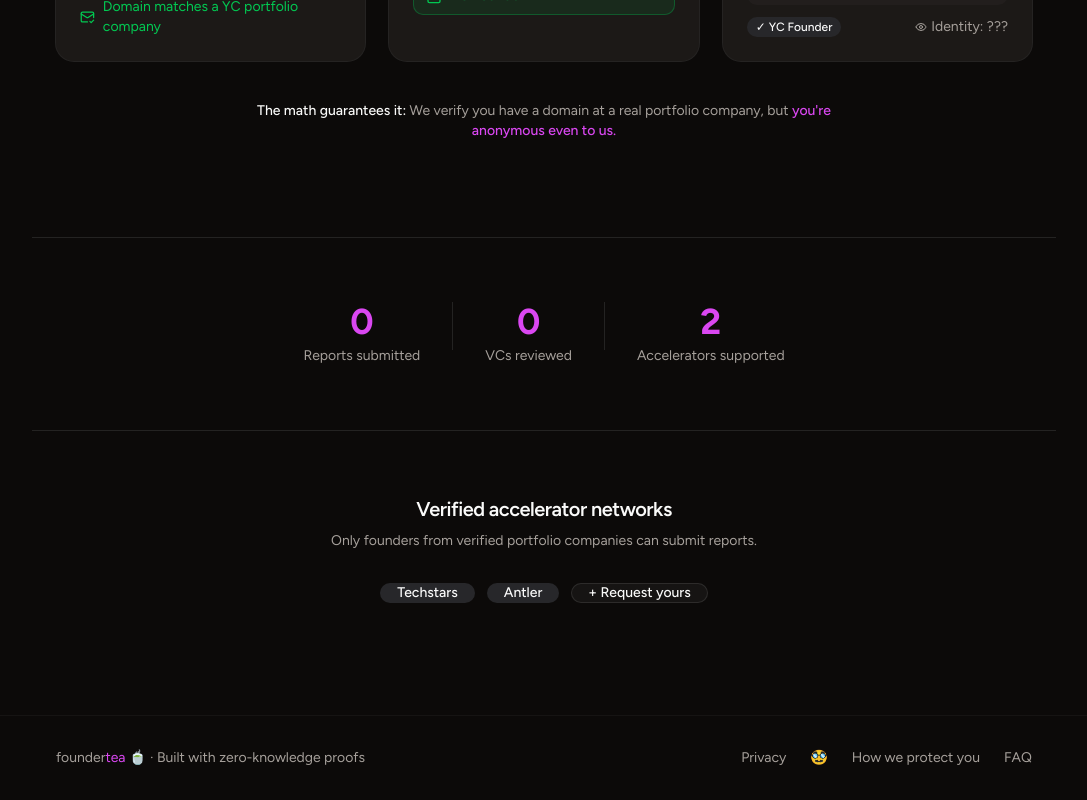
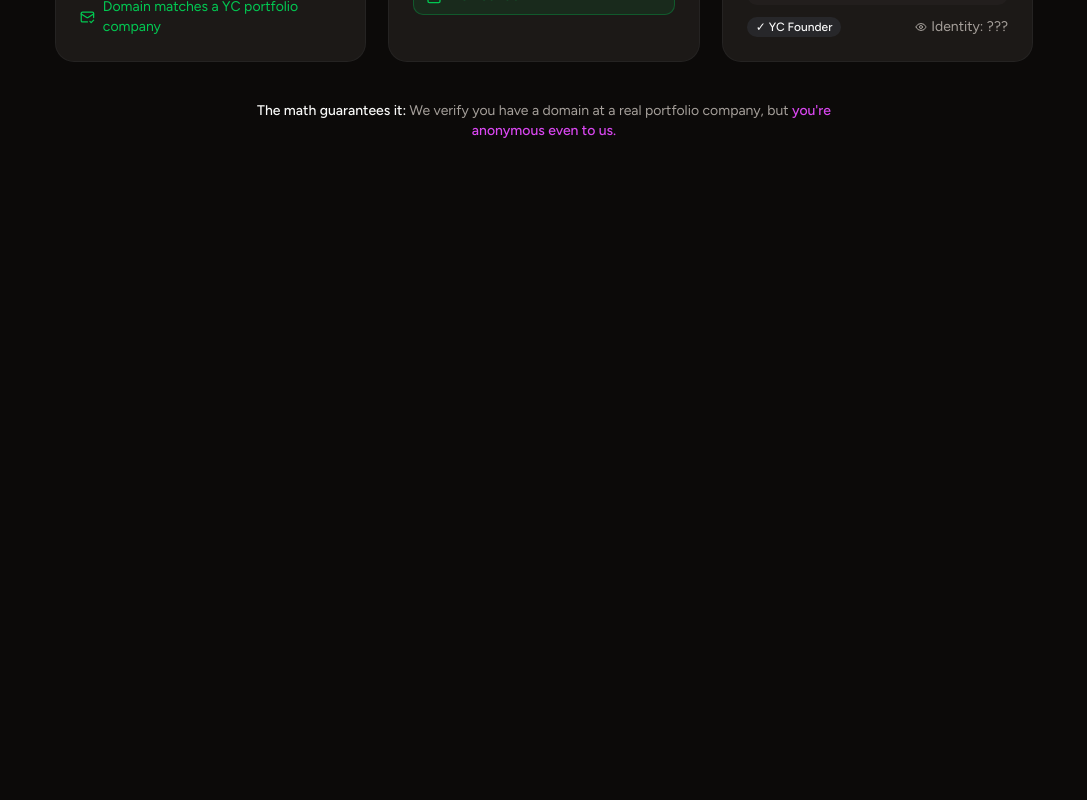
Before and after one commit to Joshuatanderson/founder-tea, a Next.js app: page / in a window 1280 px wide. Shown: the part 989-1789 px from the top of the page, without its empty margins (96-1183 px from the left). After the commit the page ends 1226 px from the top, so only its background shows below. Built offline with nearby package versions, Linux system fonts and the light colour scheme.

Commit message:
feat: removed the bottoms

```diff
--- a/src/app/page.tsx
+++ b/src/app/page.tsx
@@ -15,11 +15,6 @@ import {
   EyeOff,
   Lock,
 } from "lucide-react";
-
-const accelerators = [
-  { name: "Techstars", slug: "techstars" },
-  { name: "Antler", slug: "antler" },
-];
 
 export default function Home() {
   return (
@@ -170,82 +165,6 @@ export default function Home() {
           <span className="text-primary font-medium">you're anonymous even to us.</span>
         </p>
       </section>
-
-      <Separator className="mx-auto max-w-5xl" />
-
-      {/* Stats */}
-      <section className="mx-auto max-w-5xl px-6 py-16">
-        <div className="flex flex-wrap items-center justify-center gap-8 text-center">
-          <div>
-            <div className="text-4xl font-bold text-primary">0</div>
-            <div className="mt-1 text-sm text-muted-foreground">
-              Reports submitted
-            </div>
-          </div>
-          <Separator orientation="vertical" className="h-12 hidden sm:block" />
-          <div>
-            <div className="text-4xl font-bold text-primary">0</div>
-            <div className="mt-1 text-sm text-muted-foreground">
-              VCs reviewed
-            </div>
-          </div>
-          <Separator orientation="vertical" className="h-12 hidden sm:block" />
-          <div>
-            <div className="text-4xl font-bold text-primary">2</div>
-            <div className="mt-1 text-sm text-muted-foreground">
-              Accelerators supported
-            </div>
-          </div>
-        </div>
-      </section>
-
-      <Separator className="mx-auto max-w-5xl" />
-
-      {/* Accelerator Badges */}
-      <section className="mx-auto max-w-5xl px-6 py-16">
-        <h2 className="text-center text-xl font-semibold tracking-tight">
-          Verified accelerator networks
-        </h2>
-        <p className="mx-auto mt-2 max-w-lg text-center text-sm text-muted-foreground">
-          Only founders from verified portfolio companies can submit reports.
-        </p>
-        <div className="mt-8 flex flex-wrap items-center justify-center gap-3">
-          {accelerators.map((acc) => (
-            <Badge
-              key={acc.slug}
-              variant="secondary"
-              className="px-4 py-2 text-sm"
-            >
-              {acc.name}
-            </Badge>
-          ))}
-          <Badge variant="outline" className="px-4 py-2 text-sm">
-            + Request yours
-          </Badge>
-        </div>
-      </section>
-
-      {/* Footer */}
-      <footer className="border-t border-border/40 mt-12">
-        <div className="mx-auto max-w-5xl px-6 py-8 flex flex-col sm:flex-row items-center justify-between gap-4">
-          <span className="text-sm text-muted-foreground">
-            founder<span className="text-primary">tea</span> 🍵 · Built with
-            zero-knowledge proofs
-          </span>
-          <div className="flex gap-6 text-sm text-muted-foreground">
-            <a href="#" className="hover:text-foreground transition-colors">
-              Privacy
-            </a>
-            🥸
-            <a href="#" className="hover:text-foreground transition-colors">
-              How we protect you
-            </a>
-            <a href="#" className="hover:text-foreground transition-colors">
-              FAQ
-            </a>
-          </div>
-        </div>
-      </footer>
     </div>
   );
 }
```
